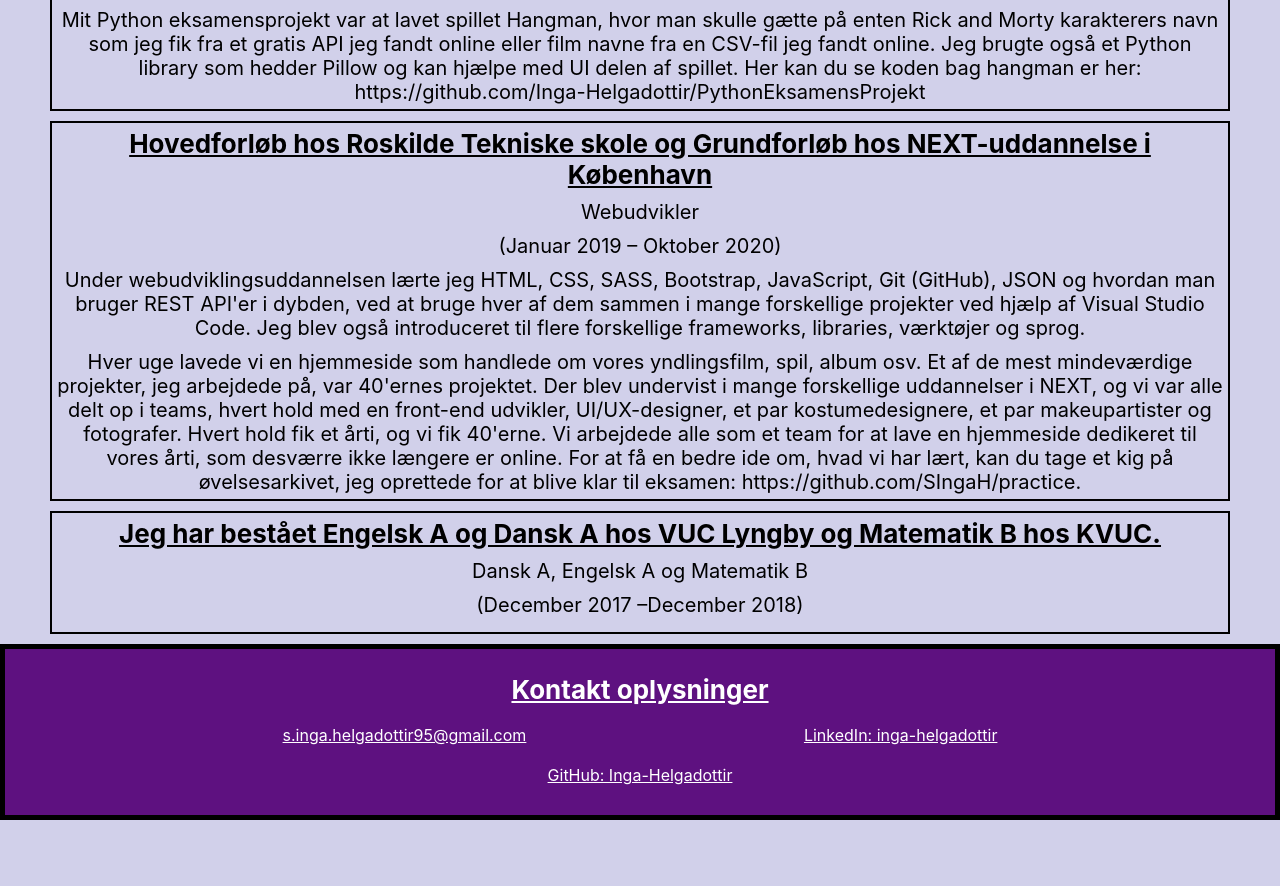
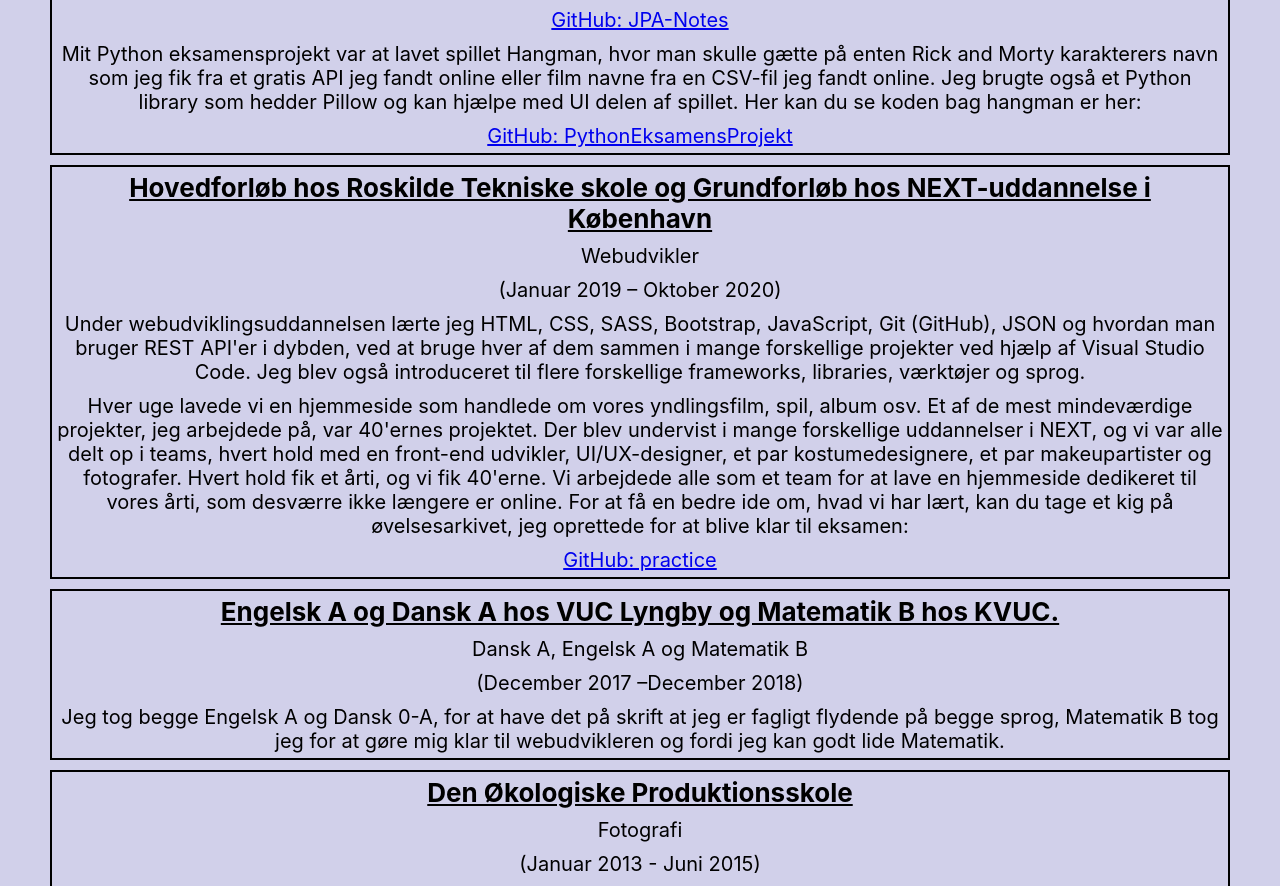
Before and after one commit to Inga-Helgadottir/CodeCV, a React (Create React App) app: page /Education in a window 1280 px wide. Shown: the part 768-1654 px from the top of the page. Before the commit the page ends 1588 px from the top, so only its background shows below. Built offline with nearby package versions, Linux system fonts and the light colour scheme.

Commit message:
fixed text

```diff
--- a/src/Components/Pages/AboutMe.jsx
+++ b/src/Components/Pages/AboutMe.jsx
@@ -8,8 +8,8 @@ const AboutMe = () => {
   useEffect(() => {
     localStorage.setItem("chosenNavElement", 1);
     async function loadText() {
-      const AboutMeHeadingAndParagraph = await getText(
-        "AboutMeHeadingAndParagraph"
+      let AboutMeHeadingAndParagraph = await getText(
+        "AboutMeHeadingAndParagraph",
       );
       setAboutMe({
         heading: AboutMeHeadingAndParagraph.heading,
--- a/src/Components/Pages/MyCourses.jsx
+++ b/src/Components/Pages/MyCourses.jsx
@@ -7,7 +7,7 @@ const MyCourses = () => {
 
   useEffect(() => {
     localStorage.setItem("chosenNavElement", 4);
-    const CoursesHeadingAndParagraphs = getText("CoursesHeadingAndParagraphs");
+    let CoursesHeadingAndParagraphs = getText("CoursesHeadingAndParagraphs");
 
     setCourses(CoursesHeadingAndParagraphs);
   }, []);
--- a/src/Components/Pages/MyEducation.jsx
+++ b/src/Components/Pages/MyEducation.jsx
@@ -3,18 +3,18 @@ import { getText } from "../GetCurrentLanguage";
 import Section from "../PageParts/Section";
 
 const MyEducation = () => {
-  const [Education, setEducationContent] = useState({});
+  const [education, setEducationContent] = useState({});
 
   useEffect(() => {
     localStorage.setItem("chosenNavElement", 3);
-    const EducationHeadingAndParagraphs = getText(
-      "EducationHeadingAndParagraphs"
+    let educationHeadingAndParagraphs = getText(
+      "EducationHeadingAndParagraphs",
     );
 
-    setEducationContent(EducationHeadingAndParagraphs);
+    setEducationContent(educationHeadingAndParagraphs);
   }, []);
 
-  return <Section option={Education} />;
+  return <Section option={education} />;
 };
 
 export default MyEducation;
--- a/src/Components/Pages/MyExperience.jsx
+++ b/src/Components/Pages/MyExperience.jsx
@@ -7,8 +7,8 @@ const MyExperience = () => {
 
   useEffect(() => {
     localStorage.setItem("chosenNavElement", 2);
-    const ExperienceHeadingsAndParagraphs = getText(
-      "ExperienceHeadingsAndParagraphs"
+    let ExperienceHeadingsAndParagraphs = getText(
+      "ExperienceHeadingsAndParagraphs",
     );
 
     setExperience(ExperienceHeadingsAndParagraphs);
--- a/src/Components/Pages/NoPage.jsx
+++ b/src/Components/Pages/NoPage.jsx
@@ -5,7 +5,7 @@ const NoPage = () => {
   const [noPageText, setNoPageText] = useState("");
 
   useEffect(() => {
-    const NoPageText = getText("NoContentPage");
+    let NoPageText = getText("NoContentPage");
 
     setNoPageText(NoPageText);
   }, []);
--- a/src/Text/Dansk.jsx
+++ b/src/Text/Dansk.jsx
@@ -8,7 +8,7 @@ export const AboutMeHeadingAndParagraph_dk = {
     "Jeg er en islænding men blev født I Danmark og har boet her den største delen af mit liv og jeg er her for at blive. Jeg er en uddannet Full-stack udvikler (back-end og front-end udvikler) som elsker at kode. Jeg er en nørd med en passion for at lære nye ting og med kode ved jeg at man løber aldrig tør for nye ting at lære.",
     "Jeg fortrækker at gennemtænke min funktionalitet før jeg starter med at kode, så jeg kan få den reneste og smarteste kode muligt. Jeg kan bedst lide at arbejde Agilt, hvor alt er planlagt og jeg kan også lide da der kommer nye ændringer, midt i projektet. Jeg elsker at tænke gennem hvordan jeg gør min kode så nem som muligt at ændre i fremtiden, da alt teknologi opdateres regelmæssigt og derfor bliver alt kode ændret på et tidspunkt i fremtiden. Jeg er ærlig, venlig, kreativ og er god til at være upartisk og fair. Jeg arbejder godt alene og som en del af en gruppe. Jeg har meget erfaring med at forklare kode relaterede ting til mennesker som ved lidt eller intet om kode eller computere i det hele taget.",
     "Jeg har altid været god til at huske; jeg har endda lært et sæt spillekort udenad én gang i løbet af to dage. Nogle tal sidder endda fast for livet, som for eksempel dette nummer 0118 999 88199 9119 725 3 fra et tv-program kaldet 'The IT crowd', som I kan godt spørge om i et interview.",
-    "Udenover kodning kan jeg lide at være sammen med venner, male, bage og at spille bræt-, kort- og computerspil. Jeg kan også lide at tage billeder, her er nogle af mine billeder som jeg tog under en skole tur til Jordan",
+    "Udenover kodning kan jeg lide at være sammen med venner, male, bage og at spille bræt-, kort- og computerspil. Jeg elsker naturen, dyr og at hjælpe andre, jeg kan også lide at tage billeder, her er nogle af mine billeder som jeg tog under en skole tur til Jordan (Den Økoligiske Produktionsskole)",
   ],
 };
 
@@ -50,8 +50,22 @@ export const EducationHeadingAndParagraphs_dk = [
     date: "(Januar 2021 – Juni 2023)",
     paragraph: [
       "I løbet af min datamatikeruddannelse lærte jeg Java, SQL, oprettelse af REST API'er ved hjælp af Java Persistence API (JPA) og MYSQL, Unit and integration tests, Python, CD/CI, Maven, Docker, Apache Tomcat, de agile metoder, Extreme programming (XP) og Git (GitHub) i dybden. Jeg har brugt alle disse i mange forskellige projekter, normalt gennem IntelliJ IDEA, men jeg brugte også NetBeans et par gange. Jeg blev også introduceret til flere forskellige frameworks, libraries, værktøjer og sprog. Min uddannelse fokuserede på at hurtigt lære nye teknologier at kende og at bruge dem i mangle forskellige projekter.",
-      "Da det kom til eksamen i JPA lavede jeg et øvelsesprojekt som havde OneSide, OtherOneSide, ManySide, OtherManySide entities/Tables/Schemas, så jeg kunne lave alle de mulige relationer one to one, one to many and many to many. Her er linket til koden https://github.com/Inga-Helgadottir/JPA-Notes",
-      "Mit Python eksamensprojekt var at lavet spillet Hangman, hvor man skulle gætte på enten Rick and Morty karakterers navn som jeg fik fra et gratis API jeg fandt online eller film navne fra en CSV-fil jeg fandt online. Jeg brugte også et Python library som hedder Pillow og kan hjælpe med UI delen af spillet. Her kan du se koden bag hangman er her: https://github.com/Inga-Helgadottir/PythonEksamensProjekt",
+      "Da det kom til eksamen i JPA lavede jeg et øvelsesprojekt som havde OneSide, OtherOneSide, ManySide, OtherManySide entities/Tables/Schemas, så jeg kunne lave alle de mulige relationer one to one, one to many and many to many. Her er linket til koden:",
+      <a
+        href="https://github.com/Inga-Helgadottir/JPA-Notes"
+        rel="noreferrer"
+        target="_blank"
+      >
+        GitHub: JPA-Notes
+      </a>,
+      "Mit Python eksamensprojekt var at lavet spillet Hangman, hvor man skulle gætte på enten Rick and Morty karakterers navn som jeg fik fra et gratis API jeg fandt online eller film navne fra en CSV-fil jeg fandt online. Jeg brugte også et Python library som hedder Pillow og kan hjælpe med UI delen af spillet. Her kan du se koden bag hangman er her:",
+      <a
+        href="https://github.com/Inga-Helgadottir/PythonEksamensProjekt"
+        rel="noreferrer"
+        target="_blank"
+      >
+        GitHub: PythonEksamensProjekt
+      </a>,
     ],
   },
   {
@@ -61,15 +75,32 @@ export const EducationHeadingAndParagraphs_dk = [
     date: "(Januar 2019 – Oktober 2020)",
     paragraph: [
       "Under webudviklingsuddannelsen lærte jeg HTML, CSS, SASS, Bootstrap, JavaScript, Git (GitHub), JSON og hvordan man bruger REST API'er i dybden, ved at bruge hver af dem sammen i mange forskellige projekter ved hjælp af Visual Studio Code. Jeg blev også introduceret til flere forskellige frameworks, libraries, værktøjer og sprog.",
-      "Hver uge lavede vi en hjemmeside som handlede om vores yndlingsfilm, spil, album osv. Et af de mest mindeværdige projekter, jeg arbejdede på, var 40'ernes projektet. Der blev undervist i mange forskellige uddannelser i NEXT, og vi var alle delt op i teams, hvert hold med en front-end udvikler, UI/UX-designer, et par kostumedesignere, et par makeupartister og fotografer. Hvert hold fik et årti, og vi fik 40'erne. Vi arbejdede alle som et team for at lave en hjemmeside dedikeret til vores årti, som desværre ikke længere er online. For at få en bedre ide om, hvad vi har lært, kan du tage et kig på øvelsesarkivet, jeg oprettede for at blive klar til eksamen: https://github.com/SIngaH/practice.",
+      "Hver uge lavede vi en hjemmeside som handlede om vores yndlingsfilm, spil, album osv. Et af de mest mindeværdige projekter, jeg arbejdede på, var 40'ernes projektet. Der blev undervist i mange forskellige uddannelser i NEXT, og vi var alle delt op i teams, hvert hold med en front-end udvikler, UI/UX-designer, et par kostumedesignere, et par makeupartister og fotografer. Hvert hold fik et årti, og vi fik 40'erne. Vi arbejdede alle som et team for at lave en hjemmeside dedikeret til vores årti, som desværre ikke længere er online. For at få en bedre ide om, hvad vi har lært, kan du tage et kig på øvelsesarkivet, jeg oprettede for at blive klar til eksamen: ",
+      <a
+        href="https://github.com/SIngaH/practice"
+        rel="noreferrer"
+        target="_blank"
+      >
+        GitHub: practice
+      </a>,
     ],
   },
   {
-    location:
-      "Jeg har bestået Engelsk A og Dansk A hos VUC Lyngby og Matematik B hos KVUC.",
+    location: "Engelsk A og Dansk A hos VUC Lyngby og Matematik B hos KVUC.",
     position: "Dansk A, Engelsk A og Matematik B",
     date: "(December 2017 –December 2018)",
-    paragraph: [""],
+    paragraph: [
+      "Jeg tog begge Engelsk A og Dansk 0-A, for at have det på skrift at jeg er fagligt flydende på begge sprog, Matematik B tog jeg for at gøre mig klar til webudvikleren og fordi jeg kan godt lide Matematik.",
+    ],
+  },
+  {
+    location: "Den Økologiske Produktionsskole",
+    position: "Fotografi",
+    date: "(Januar 2013 - Juni 2015)",
+    paragraph: [
+      "En produktionsskole er et sted, hvor man får penge for at lære og derefter bruger den viden til at generere ting, man senere kan sælge, jeg gik på fotograflinjen så selvfølgelig solgte jeg billeder. Skolen havde mange forskellige linjer for eksempel dans, restaurantdrift, træværksted og kampagne.",
+      "Fotograflinjen og kampagnelinjen rejste til Jordan for at interviewe flygtninge, og da vi kom hjem, arbejdede vi tæt sammen om et velgørenhedsarrangement samt Ung Aktion, hvor vi indsamlede penge for at hjælpe dem. Jeg lavede roll-ups med billeder, QR-koder som ledte til videoer og links, hvor man kunne donere. Jeg designede også arrangementets logo, jeg har stadig t-shirten.",
+    ],
   },
 ];
 
@@ -81,6 +112,13 @@ export const CoursesHeadingAndParagraphs_dk = [
     paragraph: [
       "ExOpi Talent Academy er en 10-ugers kursus hvor jeg arbejdede på forskellige projektere til at vise dem hvad jeg kan imens jeg lærer nye ting og de hjælper med at finde et job til mig. Nogle af de opgaver jeg arbejdede på, var at lave spillet Blackjack ud af ReactJS og et Python projekt som kigger på en CSV-fil fyldt med linker til PDF filer, projektet kigger på disse links og hvis de er valide PDF-filer, skulle den downloade filen og hvis ikke bliver det link og informationer om hvorfor den ikke virker i en anden CSV-fil. I dette projekt brugte jeg multithreading for at kunne gennemgå de 250 links givet på 2 minutter i stedet for 3 timer, som det tog før multithreading. For at se koden bag disse 2 projekter kan du kigge på: https://github.com/Inga-Helgadottir/ExopiTalentAcademyProjects/, de andre projekter er privat, da det indeholder sensitive informationer.",
       "Jonas Rasmusen er lederen af Talentakademi og Innovation hos ExOpi og Bina Hjorth Reichstein er deres CEO og de er begge klar til at give en reference hvis I vil have den.",
+      <a
+        href="https://www.exopi.dk/talent-acedemy/"
+        rel="noreferrer"
+        target="_blank"
+      >
+        ExOpi Talent Academy
+      </a>,
     ],
   },
   {
--- a/src/Text/English.jsx
+++ b/src/Text/English.jsx
@@ -1,6 +1,28 @@
 export const HeaderHeading_eng = "Full-stack developer";
 export const HeaderContent_eng =
   "I love working with both front-end and back-end programming";
+export const NavBarOptions_eng = [
+  {
+    id: 1,
+    optionName: "About me",
+    optionDestination: "/AboutMe",
+  },
+  {
+    id: 2,
+    optionName: "Experience",
+    optionDestination: "/Experience",
+  },
+  {
+    id: 3,
+    optionName: "Education",
+    optionDestination: "/Education",
+  },
+  {
+    id: 4,
+    optionName: "Courses",
+    optionDestination: "/Courses",
+  },
+];
 
 export const AboutMeHeadingAndParagraph_eng = {
   heading: "About me",
@@ -9,7 +31,7 @@ export const AboutMeHeadingAndParagraph_eng = {
     "I prefer to think through the functionality before I start coding, so I get the best and cleanest code for the purpose. I like working with Agile methodologies, where everything is planned, and I even like getting a surprise new feature in the middle of a project. I love thinking through how to make my code as easy to update as possible, as all technology keeps growing, getting safer and easier to use, which means all code will eventually be changed.",
     "I am an honest, kind, and creative person, who is good at being impartial and fair. I work well both independently and as a part of a group. I have had a lot of practice explaining code related things to people who know nothing about code or even computers in general.",
     "I have always been good at memorization; I have even memorized a deck of cards in the span of two days. Some numbers even get stuck for life, like this number 0118 999 88199 9119 725 3 from a TV show called “The IT crowd” ask me about it in an interview.",
-    "Outside of coding I enjoy hanging out with friends, painting, baking, and playing board, card and computer games. I also like to take pictures, here are some I took during a school trip to Jordan",
+    "Outside of coding I enjoy hanging out with friends, painting, baking, and playing board, card and computer games. I love nature, animals and helping others. I like to take pictures, here are some I took during a school trip to Jordan (Den Økoligiske Produktionsskole)",
   ],
 };
 
@@ -52,25 +74,58 @@ export const EducationHeadingAndParagraphs_eng = [
     date: "(January 2021 – June 2023)",
     paragraph: [
       "During my Computer Science education, I learned Java, SQL, creating REST APIs using Java Persistence API (JPA) and MYSQL, CI/CD Unit and integration tests, Python, Maven, Docker, Apache Tomcat, the Agile methodologies, Extreme programming (XP) and Git (GitHub) in depth. I have used all of these in many different projects, usually through IntelliJ IDEA but I also used NetBeans a few times. I was also introduced to multiple different frameworks, libraries, tools, and languages. My education was centered around me being able to quickly learn new languages, tools, and technologies and use them in various different projects.",
-      "My exam project in Python was to make Hangman, using the Rick and Morty API and some Movie data in csv format as the guess words. Then I used Pillow, which is a python library to make the UI part of the hangman game. This is the repository of that project https://github.com/Inga-Helgadottir/PythonEksamensProjekt",
-      "To get a better idea of my skills you can also check out the practice project I created before my exam in JPA. This project has the entities/Tables/Schemas OneSide, OtherOneSide, ManySide, OtherManySide, so that I could get all the different relationships one to one, one to many and many to many. This is the repository where I practiced for my exam https://github.com/Inga-Helgadottir/JPA-Notes",
+      "My exam project in Python was to make Hangman, using the Rick and Morty API and some Movie data in csv format as the guess words. Then I used Pillow, which is a python library to make the UI part of the hangman game. This is the repository of that project: ",
+      <a
+        href="https://github.com/Inga-Helgadottir/PythonEksamensProjekt"
+        rel="noreferrer"
+        target="_blank"
+      >
+        GitHub: PythonEksamensProjekt
+      </a>,
+
+      "To get a better idea of my skills you can also check out the practice project I created before my exam in JPA. This project has the entities/Tables/Schemas OneSide, OtherOneSide, ManySide, OtherManySide, so that I could get all the different relationships one to one, one to many and many to many. This is the repository where I practiced for my exam:",
+
+      <a
+        href="https://github.com/Inga-Helgadottir/JPA-Notes"
+        rel="noreferrer"
+        target="_blank"
+      >
+        GitHub: JPA-Notes
+      </a>,
     ],
   },
   {
     location:
-      "I passed the Main course at Roskilde Technical school and the Basic course at NEXT in Copenhagen",
+      "The Main course at Roskilde Technical school and the Basic course at NEXT in Copenhagen",
     position: "Web Developer ",
     date: "(January 2019 – October 2020)",
-    paragraph: [""],
+    paragraph: [
+      "During the Web development education, I learned HTML, CSS, SASS, Bootstrap, JavaScript, Git (GitHub), JSON and how to use REST APIs in depth, using each of them together in many different projects using Visual Studio Code. I was also introduced to multiple different frameworks, libraries, tools, and languages.",
+      "We had a new project each week, making a website for our favorite Movies, Bands, Games and so on. One of the most memorable projects I worked on was the 40’s project. Many different educations were being taught in NEXT, and we were all divided into teams, each team with a front-end developer, UI/UX designer, a few costume designers, a few make-up artists and photographers. Each team was given a decade, and we got the 40’s. We all worked as a team to make a website dedicated to our decade, I worked closely with the UX/UI designer to make our website which sadly is no longer online. To get a better idea of what we learned you can take a look at the practice repository, I created to get ready for the exam: ",
+      <a
+        href="https://github.com/SIngaH/practice"
+        rel="noreferrer"
+        target="_blank"
+      >
+        GitHub: practice
+      </a>,
+    ],
   },
   {
-    location:
-      "I passed English A and Danish A at VUC Lyngby and Math B at KVUC.",
+    location: "English A and Danish A at VUC Lyngby and Math B at KVUC.",
     position: "Danish A, English A and Math B ",
     date: "(December 2017 –December 2018)",
     paragraph: [
-      "During the Web development education, I learned HTML, CSS, SASS, Bootstrap, JavaScript, Git (GitHub), JSON and how to use REST APIs in depth, using each of them together in many different projects using Visual Studio Code. I was also introduced to multiple different frameworks, libraries, tools, and languages.",
-      "We had a new project each week, making a website for our favorite Movies, Bands, Games and so on. One of the most memorable projects I worked on was the 40’s project. Many different educations were being taught in NEXT, and we were all divided into teams, each team with a front-end developer, UI/UX designer, a few costume designers, a few make-up artists and photographers. Each team was given a decade, and we got the 40’s. We all worked as a team to make a website dedicated to our decade, I worked closely with the UX/UI designer to make our website which sadly is no longer online. To get a better idea of what we learned you can take a look at the practice repository, I created to get ready for the exam: https://github.com/SIngaH/practise.",
+      "I took both English A and Danish 0-A, to have it in writing that I am academically fluent in both languages, I took Math B to prepare for the web developer education and because I like Math.",
+    ],
+  },
+  {
+    location: "Den Økologiske Produktionsskole (The Organic Production School)",
+    position: "Photography",
+    date: "(January 2013 - June 2015)",
+    paragraph: [
+      "A production school is where you get paid to learn and then use that knowledge to generate things you can later sell, as I was on the photography line, I sold pictures. The school had many different lines like dance, running a restaurant, woodshop and campaigning.",
+      "The photography line and the campaigning line took a trip to Jordan to interview refugees, when we came home, we worked closely together on a charity event, where we raised money to help them. I created roller banners with QR codes leading to videos and link where you could donate. I also designed the logo they used for everything; I still have the t-shirt.",
     ],
   },
 ];
@@ -83,6 +138,13 @@ export const CoursesHeadingAndParagraphs_eng = [
     paragraph: [
       "ExOpi Talent Academy is a 10-week course where we worked on projects to show what we can do, learn new skills and refine our own, while they also help us find a job. Some examples of my tasks during the course were making Blackjack out of ReactJS and a Python project that looks at links in a CSV file and if they are valid PDF files, they are downloaded and information about each link is saved in another CSV file even if it was not a valid PDF link. For this project I also used multiple threads to cut the download time for all 250 of the links provided from 3 hours to 2 minutes. To see some of these projects you can look at my repository: https://github.com/Inga-Helgadottir/ExopiTalentAcademyProjects/, there are only 2 projects on this one but the other has to remain private as it contains sensitive information.",
       "Jonas Rasmusen is the head of Talent Academy and Innovation at ExOpi and Bina Hjorth Reichstein is their CEO, and they are both ready to give a reference if you want it.",
+      <a
+        href="https://www.exopi.dk/talent-acedemy/"
+        rel="noreferrer"
+        target="_blank"
+      >
+        ExOpi Talent Academy
+      </a>,
     ],
   },
   {
@@ -121,26 +183,3 @@ export const NoPage_eng = {
   heading: "There is no content on this page",
   content: "Back to the start page",
 };
-
-export const NavBarOptions_eng = [
-  {
-    id: 1,
-    optionName: "About me",
-    optionDestination: "/AboutMe",
-  },
-  {
-    id: 2,
-    optionName: "Experience",
-    optionDestination: "/Experience",
-  },
-  {
-    id: 3,
-    optionName: "Education",
-    optionDestination: "/Education",
-  },
-  {
-    id: 4,
-    optionName: "Courses",
-    optionDestination: "/Courses",
-  },
-];
```
